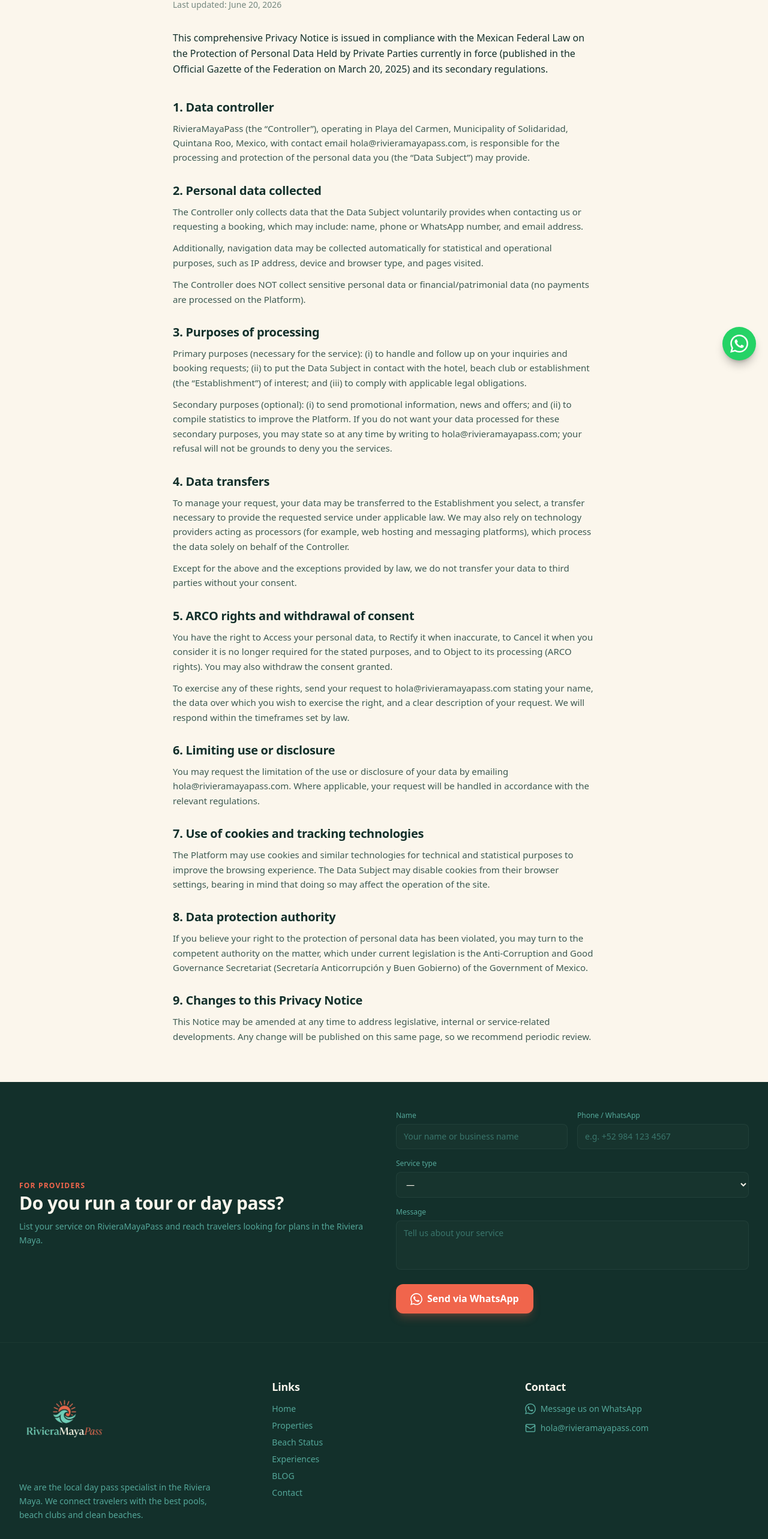
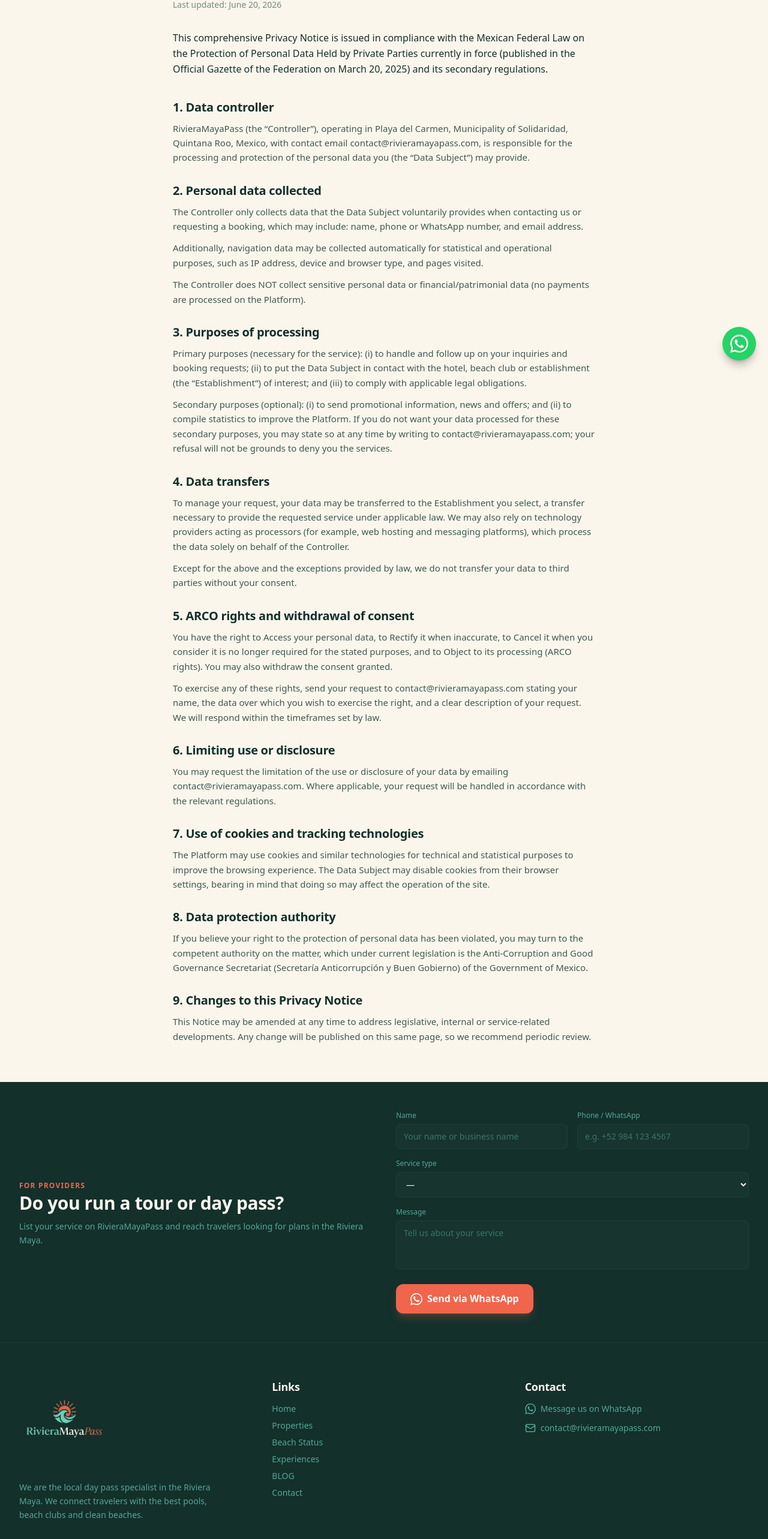
Before and after one commit to Ezzeorazi/rivera-maya-pass, a Next.js app: page /en/privacidad in a window 1280 px wide. Shown: the part 179-2745 px from the top of the page at 60% size. Built offline with nearby package versions, Linux system fonts and the light colour scheme; no server answers.

Commit message:
fix: update email to contact@rivieramayapass.com across entire site (footer, privacy, terms)

```diff
--- a/src/app/[lang]/privacidad/page.tsx
+++ b/src/app/[lang]/privacidad/page.tsx
@@ -25,7 +25,7 @@
       {
         heading: "1. Responsable del tratamiento",
         body: [
-          "RivieraMayaPass (en adelante, “el Responsable”), con operación en Playa del Carmen, Municipio de Solidaridad, Quintana Roo, México, y correo de contacto hola@rivieramayapass.com, es responsable del tratamiento y protección de los datos personales que usted (el “Titular”) llegue a proporcionar.",
+          "RivieraMayaPass (en adelante, “el Responsable”), con operación en Playa del Carmen, Municipio de Solidaridad, Quintana Roo, México, y correo de contacto contact@rivieramayapass.com, es responsable del tratamiento y protección de los datos personales que usted (el “Titular”) llegue a proporcionar.",
         ],
       },
       {
@@ -40,7 +40,7 @@
         heading: "3. Finalidades del tratamiento",
         body: [
           "Finalidades primarias (necesarias para el servicio): (i) atender y dar seguimiento a sus consultas y solicitudes de reserva; (ii) poner al Titular en contacto con el hotel, beach club o establecimiento (el “Establecimiento”) de su interés; y (iii) cumplir obligaciones legales aplicables.",
-          "Finalidades secundarias (opcionales): (i) enviar información promocional, novedades y ofertas; y (ii) elaborar estadísticas para mejorar la Plataforma. Si no desea que sus datos se traten para estas finalidades secundarias, puede manifestarlo en cualquier momento escribiendo a hola@rivieramayapass.com; su negativa no será motivo para negarle los servicios.",
+          "Finalidades secundarias (opcionales): (i) enviar información promocional, novedades y ofertas; y (ii) elaborar estadísticas para mejorar la Plataforma. Si no desea que sus datos se traten para estas finalidades secundarias, puede manifestarlo en cualquier momento escribiendo a contact@rivieramayapass.com; su negativa no será motivo para negarle los servicios.",
         ],
       },
       {
@@ -54,13 +54,13 @@
         heading: "5. Derechos ARCO y revocación del consentimiento",
         body: [
           "Usted tiene derecho a Acceder a sus datos personales, a Rectificarlos cuando sean inexactos, a Cancelarlos cuando considere que no se requieren para las finalidades señaladas, y a Oponerse a su tratamiento (derechos ARCO). También puede revocar el consentimiento otorgado.",
-          "Para ejercer cualquiera de estos derechos, envíe su solicitud a hola@rivieramayapass.com indicando su nombre, los datos sobre los que desea ejercer el derecho y una descripción clara de su petición. Daremos respuesta en los plazos que marca la ley.",
+          "Para ejercer cualquiera de estos derechos, envíe su solicitud a contact@rivieramayapass.com indicando su nombre, los datos sobre los que desea ejercer el derecho y una descripción clara de su petición. Daremos respuesta en los plazos que marca la ley.",
         ],
       },
       {
         heading: "6. Limitación del uso o divulgación",
         body: [
-          "Puede solicitar la limitación del uso o divulgación de sus datos enviando un correo a hola@rivieramayapass.com. De resultar procedente, su solicitud será atendida conforme a la normativa aplicable.",
+          "Puede solicitar la limitación del uso o divulgación de sus datos enviando un correo a contact@rivieramayapass.com. De resultar procedente, su solicitud será atendida conforme a la normativa aplicable.",
         ],
       },
       {
@@ -92,7 +92,7 @@
       {
         heading: "1. Data controller",
         body: [
-          "RivieraMayaPass (the “Controller”), operating in Playa del Carmen, Municipality of Solidaridad, Quintana Roo, Mexico, with contact email hola@rivieramayapass.com, is responsible for the processing and protection of the personal data you (the “Data Subject”) may provide.",
+          "RivieraMayaPass (the “Controller”), operating in Playa del Carmen, Municipality of Solidaridad, Quintana Roo, Mexico, with contact email contact@rivieramayapass.com, is responsible for the processing and protection of the personal data you (the “Data Subject”) may provide.",
         ],
       },
       {
@@ -107,7 +107,7 @@
         heading: "3. Purposes of processing",
         body: [
           "Primary purposes (necessary for the service): (i) to handle and follow up on your inquiries and booking requests; (ii) to put the Data Subject in contact with the hotel, beach club or establishment (the “Establishment”) of interest; and (iii) to comply with applicable legal obligations.",
-          "Secondary purposes (optional): (i) to send promotional information, news and offers; and (ii) to compile statistics to improve the Platform. If you do not want your data processed for these secondary purposes, you may state so at any time by writing to hola@rivieramayapass.com; your refusal will not be grounds to deny you the services.",
+          "Secondary purposes (optional): (i) to send promotional information, news and offers; and (ii) to compile statistics to improve the Platform. If you do not want your data processed for these secondary purposes, you may state so at any time by writing to contact@rivieramayapass.com; your refusal will not be grounds to deny you the services.",
         ],
       },
       {
@@ -121,13 +121,13 @@
         heading: "5. ARCO rights and withdrawal of consent",
         body: [
           "You have the right to Access your personal data, to Rectify it when inaccurate, to Cancel it when you consider it is no longer required for the stated purposes, and to Object to its processing (ARCO rights). You may also withdraw the consent granted.",
-          "To exercise any of these rights, send your request to hola@rivieramayapass.com stating your name, the data over which you wish to exercise the right, and a clear description of your request. We will respond within the timeframes set by law.",
+          "To exercise any of these rights, send your request to contact@rivieramayapass.com stating your name, the data over which you wish to exercise the right, and a clear description of your request. We will respond within the timeframes set by law.",
         ],
       },
       {
         heading: "6. Limiting use or disclosure",
         body: [
-          "You may request the limitation of the use or disclosure of your data by emailing hola@rivieramayapass.com. Where applicable, your request will be handled in accordance with the relevant regulations.",
+          "You may request the limitation of the use or disclosure of your data by emailing contact@rivieramayapass.com. Where applicable, your request will be handled in accordance with the relevant regulations.",
         ],
       },
       {
--- a/src/app/[lang]/terminos/page.tsx
+++ b/src/app/[lang]/terminos/page.tsx
@@ -88,7 +88,7 @@
       {
         heading: "11. Contacto",
         body: [
-          "Para cualquier duda o aclaración sobre estos Términos y Condiciones puede escribirnos a hola@rivieramayapass.com.",
+          "Para cualquier duda o aclaración sobre estos Términos y Condiciones puede escribirnos a contact@rivieramayapass.com.",
         ],
       },
     ],
@@ -165,7 +165,7 @@
       {
         heading: "11. Contact",
         body: [
-          "For any questions about these Terms & Conditions you may write to us at hola@rivieramayapass.com.",
+          "For any questions about these Terms & Conditions you may write to us at contact@rivieramayapass.com.",
         ],
       },
     ],
--- a/src/components/Footer.tsx
+++ b/src/components/Footer.tsx
@@ -111,7 +111,7 @@
                   <rect width="20" height="16" x="2" y="4" rx="2" />
                   <path d="m22 7-8.97 5.7a1.94 1.94 0 0 1-2.06 0L2 7" />
                 </svg>
-                hola@rivieramayapass.com
+                {CONTACT_EMAIL}
               </a>
             </div>
           </div>
```
